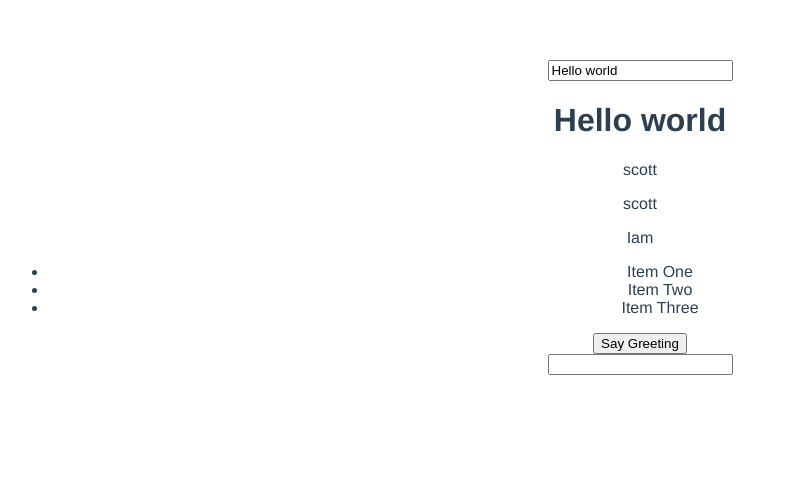
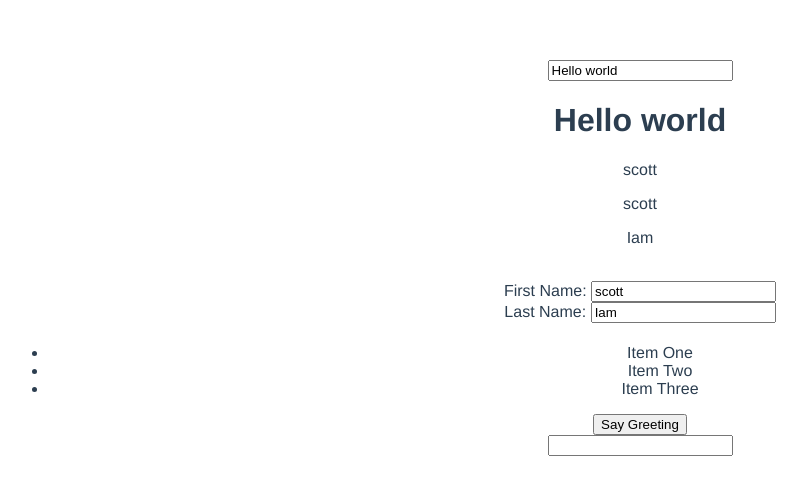
Before and after one commit to 2nonnymouse/vueTest, a Vue app: page / in a window 1280 px wide. Shown: the top 494 px of the page, without its empty margins (0-807 px from the left). Built offline with nearby package versions, Linux system fonts and the light colour scheme.

Commit message:
computed input example
added two words together and outputted

```diff
--- a/src/components/Test.vue
+++ b/src/components/Test.vue
@@ -7,7 +7,12 @@
     <p v-text="user.firstName"></p>
     <p v-if="showName">{{ user.lastName }}</p>
     <p v-else="showName">{{ user.firstName }}</p>
-
+    <br />
+    <!-- computed properties used to watch things and update properties -->
+    <label>First Name: </label><input type="text" v-model="user.firstName" />
+    <br />
+    <label>Last Name: </label><input type="text" v-model="user.lastName" />
+    <h1>{{ fullName }}</h1>
     <ul>
       <li v-for="item in items">{{ item.title }}</li>
     </ul>
@@ -44,6 +49,12 @@ export default {
     },
     enterHit: function() {
       console.log("You hit enter");
+    },
+    computed: {
+      fullName: function() {
+        return;
+        this.user.firstName + " " + this.user.lastName;
+      }
     }
   }
 };
```
